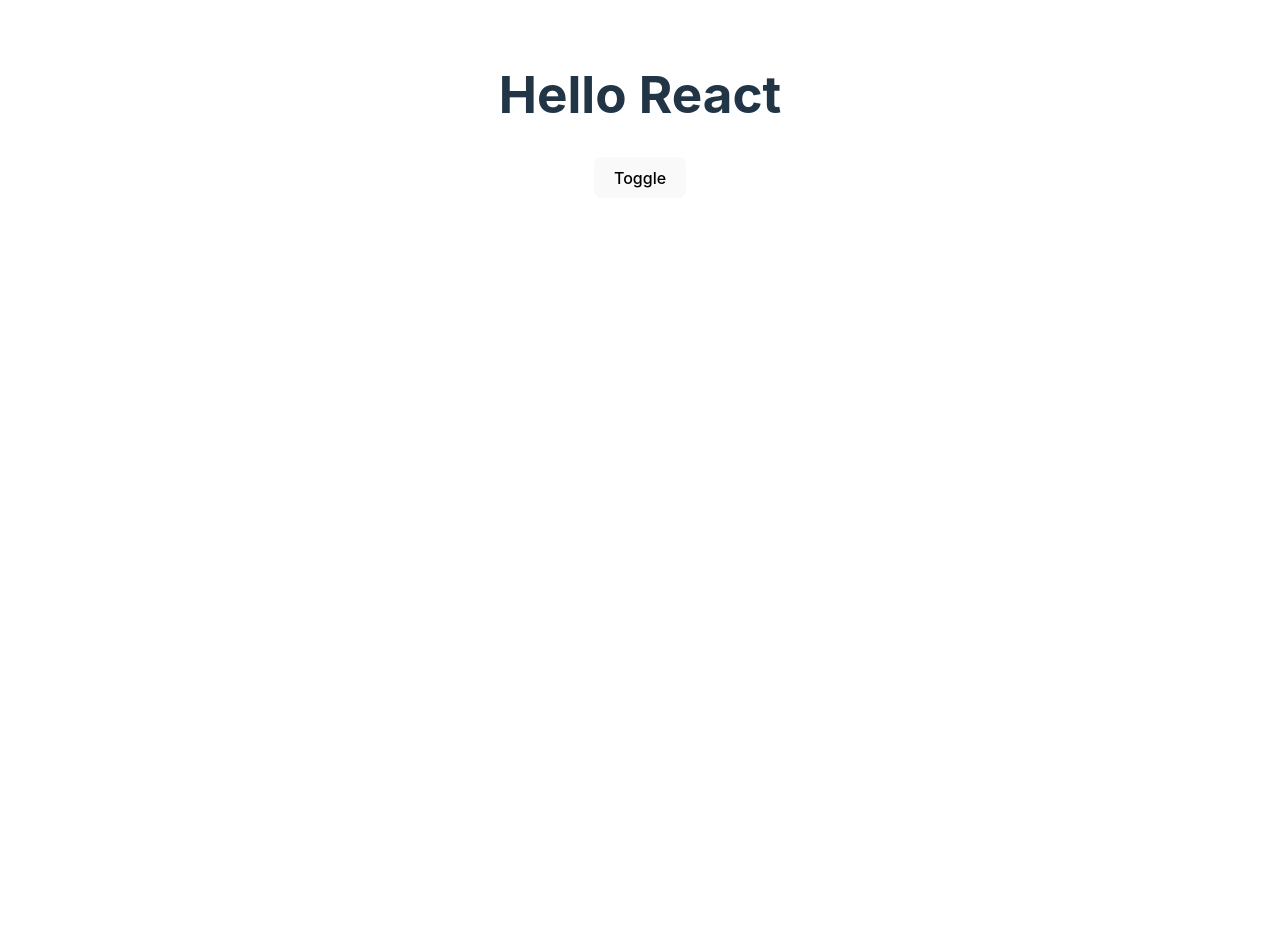
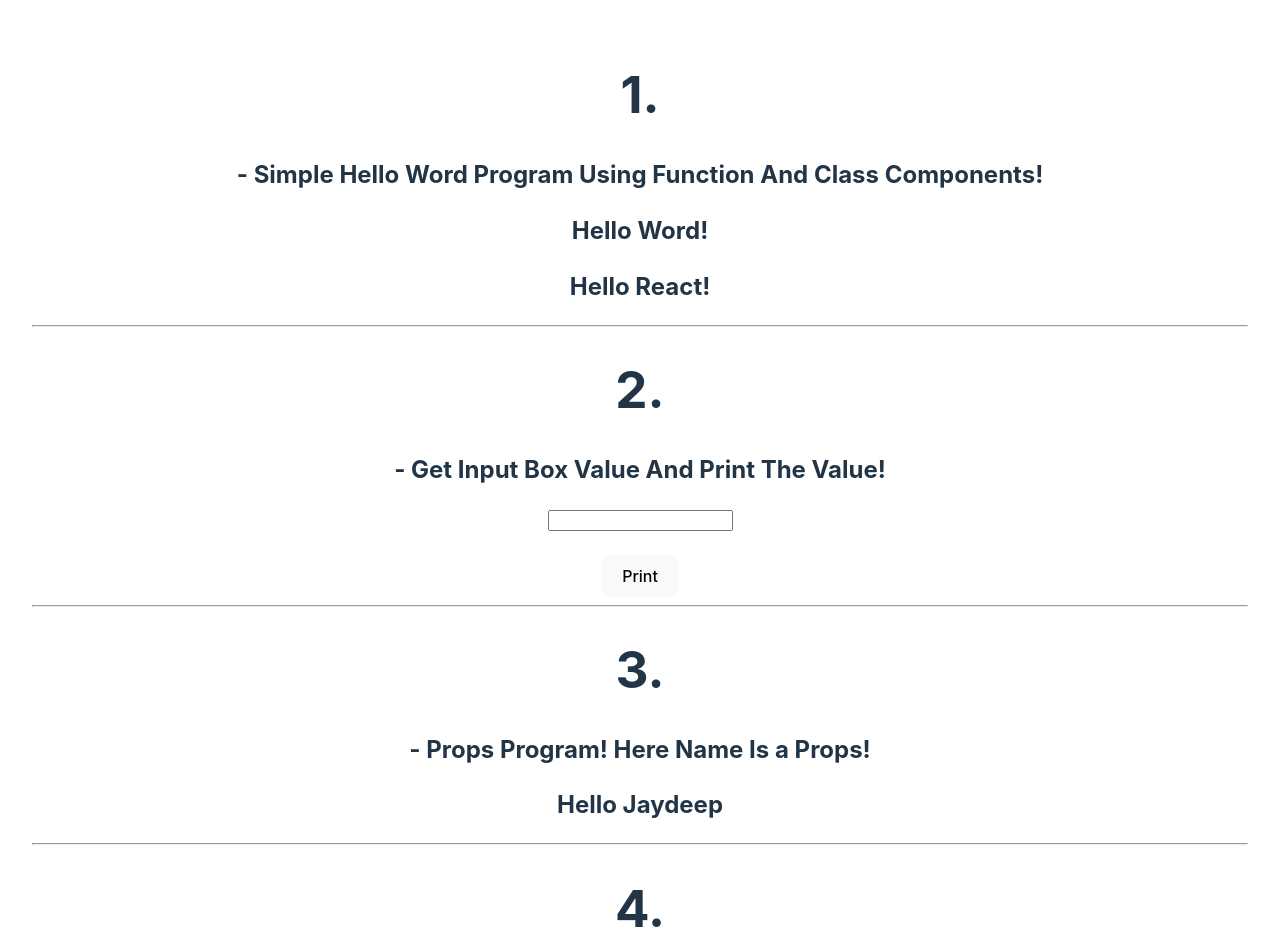
Before and after one commit to jaydeep3428/React-JS, a React (Vite) app: page / in a window 1280 px wide. Shown: the top 952 px of the page. Before the commit the page ends 800 px from the top, so only its background shows below. Built offline with nearby package versions, Linux system fonts and the light colour scheme.

Commit message:
Second Commit

```diff
--- a/src/App.jsx
+++ b/src/App.jsx
@@ -2,7 +2,7 @@ import { useState } from 'react'
 import reactLogo from './assets/react.svg'
 import viteLogo from '/vite.svg'
 import './App.css'
-import Students from './Students'
+import Students from './Components/Students'
 
 function App() {
   // const [count, setCount] = useState(0)
--- a/src/Hello_word.jsx
+++ b/src/Components/Hello_word.jsx
@@ -1,8 +1,10 @@
 function Hello_word() {
     return (
         <div className="App">
-            <h1>Hello Word!</h1>
-            <h1>Hello React!</h1>
+            <h1>1.</h1>
+            <h2>- Simple Hello Word Program Using Function And Class Components!</h2>
+            <h2>Hello Word!</h2>
+            <h2>Hello React!</h2>
         </div>
     );
 }
--- a/src/Input_field.jsx
+++ b/src/Components/Input_field.jsx
@@ -8,7 +8,8 @@ function Input_field() {
     }
     return (
         <div>
-            <h2>Get Input Box Value!</h2>
+            <h1>2.</h1>
+            <h2>- Get Input Box Value And Print The Value!</h2>
             {
                 print ?
                     <h2>{data}</h2>
--- /dev/null
+++ b/src/Components/Students.jsx
@@ -0,0 +1,11 @@
+function Students(props) {
+    return (
+        <div>
+            <h1>3.</h1>
+            <h2>- Props Program! Here Name Is a Props!</h2>
+            <h2>Hello {props.name}</h2>
+        </div>
+    )
+}
+
+export default Students
--- a/src/Toggle.jsx
+++ b/src/Components/Toggle.jsx
@@ -4,9 +4,11 @@ function Toggle() {
     const [status, setStatus] = useState(true)
     return (
         <div>
+            <h1>4.</h1>
+            <h2>- Hide And Show Element Using useState, Onclick Event!</h2>
             {
                 status ?
-                    <h1>Hello React</h1>
+                    <h2>Hello React</h2>
                     : null
             }
 
--- a/src/Students.jsx
+++ /dev/null
@@ -1,9 +0,0 @@
-function Students(props) {
-    return (
-        <div>
-            <h1>Hello {props.name}</h1>
-        </div>
-    )
-}
-
-export default Students
--- a/src/index.css
+++ b/src/index.css
@@ -24,7 +24,7 @@ a:hover {
 
 body {
   margin: 0;
-  display: flex;
+  /* display: flex; */
   /* place-items: center; */
   min-width: 320px;
   min-height: 100vh;
--- a/src/main.jsx
+++ b/src/main.jsx
@@ -1,19 +1,22 @@
 import React from 'react'
 import ReactDOM from 'react-dom/client'
 import App from './App.jsx'
-import Hello_word from './Hello_word.jsx'
-import Students from './Students.jsx'
-import Input_field from './Input_field.jsx'
-import Toggle from './Toggle.jsx'
+import Hello_word from './Components/Hello_word.jsx'
+import Students from './Components/Students.jsx'
+import Input_field from './Components/Input_field.jsx'
+import Toggle from './Components/Toggle.jsx'
 import './index.css'
 
 ReactDOM.createRoot(document.getElementById('root')).render(
   <React.StrictMode>
-    {/* <Hello_word /> */}
+    <Hello_word />
+    <hr />
     {/* <App /> */}
     {/* <Students name={'Jaydeep'} /> */}
-    {/* <Input_field /> */}
-
+    <Input_field />
+    <hr />
+    <Students name={"Jaydeep"}/>
+    <hr />
     <Toggle />
   </React.StrictMode>,
 )
```
